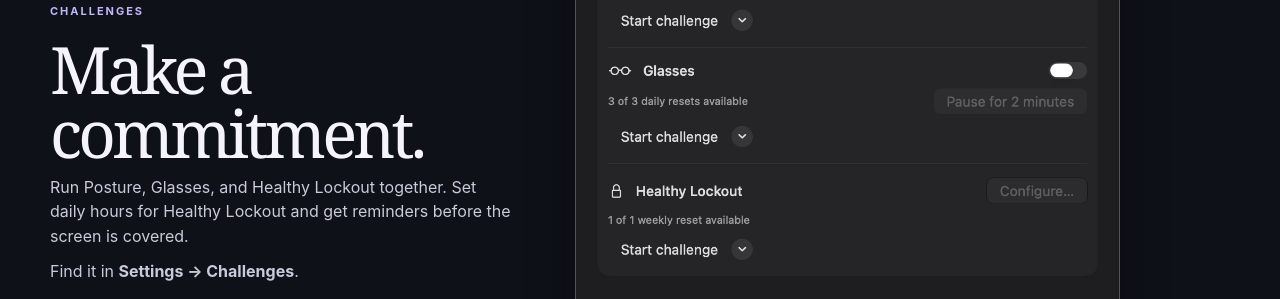
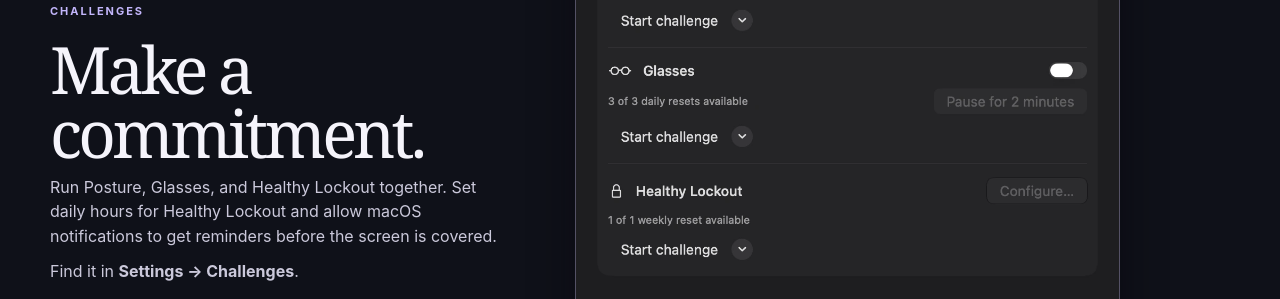
Before and after one commit to samihalawa/postura, a plain HTML site: page site/index.html in a window 1280 px wide. Shown: the part 1564-1863 px from the top of the page. Drawn offline with Linux system fonts and the light colour scheme.

Commit message:
Clarify that lockout reminders require notifications

```diff
--- a/site/index.html
+++ b/site/index.html
@@ -45,7 +45,7 @@
       <div>
         <p class="eyebrow">CHALLENGES</p>
         <h2>Make a commitment.</h2>
-        <p>Run Posture, Glasses, and Healthy Lockout together. Set daily hours for Healthy Lockout and get reminders before the screen is covered.</p>
+        <p>Run Posture, Glasses, and Healthy Lockout together. Set daily hours for Healthy Lockout and allow macOS notifications to get reminders before the screen is covered.</p>
         <p>Find it in <strong>Settings → Challenges</strong>.</p>
       </div>
       <figure class="product-shot">
```
